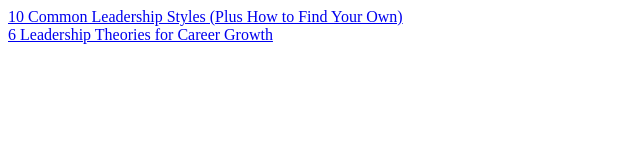
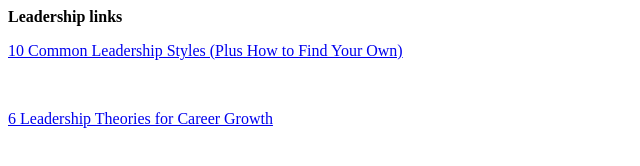
Before and after one commit to rajusblog/rajusblog.github.io, a plain HTML site: page index.html in a window 1280 px wide. Shown: the whole page, without its empty margins (0-640 px from the left). Drawn offline with Linux system fonts and the light colour scheme.

Commit message:
Update index.html

```diff
--- a/index.html
+++ b/index.html
@@ -1,2 +1,3 @@
-<a href="https://www.indeed.com/career-advice/career-development/10-common-leadership-styles"> 10 Common Leadership Styles (Plus How to Find Your Own) </a> <br>
-<a href="https://www.indeed.com/career-advice/career-development/leadership-styles-and-theories?from=cg_yt"> 6 Leadership Theories for Career Growth </a> <br>
+<b> Leadership links </b>
+<p> <a href="https://www.indeed.com/career-advice/career-development/10-common-leadership-styles"> 10 Common Leadership Styles (Plus How to Find Your Own) </a> </p> <br>
+<p> <a href="https://www.indeed.com/career-advice/career-development/leadership-styles-and-theories?from=cg_yt"> 6 Leadership Theories for Career Growth </a> </p> <br>
```
